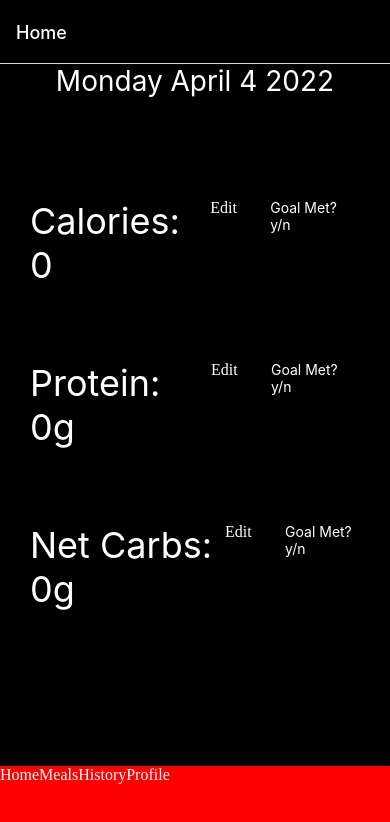
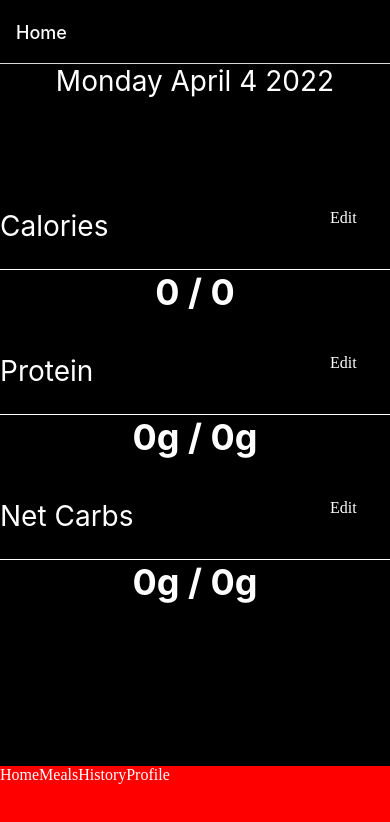
Before and after one commit to teevans3/NutritionApp, a React Native app: screen /Home in a window 390 px wide. Shown: the top 822 px of the page. Built offline with nearby package versions, Linux system fonts and the light colour scheme; some icons are missing.

Commit message:
styled home page; styled profile page

```diff
--- a/Pages/Home.tsx
+++ b/Pages/Home.tsx
@@ -10,7 +10,7 @@ import { StyleSheet, Text, View } from "react-native";
 import FooterNav from "../components/FooterNav";
 import AwesomeButton from "react-native-really-awesome-button";
 import { container } from "../styles/general";
-import { selectMode } from "../profileSlice";
+import { selectMode, selectDailyGoals } from "../profileSlice";
 import { nutritionModes } from "../enums/profileEnums";
 
 type HomePropsType = {
@@ -26,14 +26,20 @@ const Home = ({ navigation }: HomePropsType): ReactElement => {
 
   const mode = useSelector(selectMode);
 
+  const dailyGoals = useSelector(selectDailyGoals);
+
   const nutritionList = [
-    { title: "Calories", total: totalCalories },
-    { title: "Protein", total: totalProtein },
-    { title: "Net Carbs", total: totalNetCarbs },
+    { title: "Calories", type: "calories", total: totalCalories },
+    { title: "Protein", type: "protein", total: totalProtein },
+    { title: "Net Carbs", type: "netCarbs", total: totalNetCarbs },
   ];
 
+  const renderDailyNutritionGoal = (nutritionType: string): number => {
+    return dailyGoals[nutritionType];
+  };
+
   const renderNutritionInfo = () =>
-    nutritionList.map(({ title, total }) => {
+    nutritionList.map(({ title, total, type }) => {
       // if in Bulking mode, only care about calories and protein
       if (mode === nutritionModes.bulking && title === "Net Carbs") {
         return null;
@@ -46,13 +52,11 @@ const Home = ({ navigation }: HomePropsType): ReactElement => {
 
       return (
         <View style={styles.bodySection} key={title}>
-          <Text style={styles.bodyTitle}>
-            {title}: {total}
-            {title === "Calories" ? null : "g"}
-          </Text>
+          <View style={styles.sectionTitle}>
+            <Text style={styles.bodyTitle}>{title}</Text>
             <AwesomeButton
               width={60}
-            height={50}
+              height={30}
               raiseLevel={0}
               borderRadius={10}
               onPress={() =>
@@ -63,7 +67,16 @@ const Home = ({ navigation }: HomePropsType): ReactElement => {
             >
               Edit
             </AwesomeButton>
-          <Text style={styles.bodyText}>Goal Met? y/n</Text>
+          </View>
+          <View style={styles.divider}></View>
+          <View style={styles.sectionInfo}>
+            <Text style={styles.bodyText}>
+              {total}
+              {title === "Calories" ? null : "g"} /{" "}
+              {renderDailyNutritionGoal(type)}
+              {title === "Calories" ? null : "g"}
+            </Text>
+          </View>
         </View>
       );
     });
@@ -84,11 +97,22 @@ export default Home;
 
 const styles = StyleSheet.create({
   container: container,
+  divider: {
+    backgroundColor: "white",
+    height: 1,
+  },
   pageHeader: {
     color: "white",
     fontSize: 28,
     textAlign: "center",
   },
+  sectionTitle: {
+    width: "100%",
+    display: "flex",
+    flexDirection: "row",
+    justifyContent: "space-between",
+  },
+  sectionInfo: {},
   containerTop: {
     height: "15%",
   },
@@ -97,20 +121,23 @@ const styles = StyleSheet.create({
   },
   bodyTitle: {
     color: "white",
-    fontSize: 36,
+    fontSize: 28,
   },
   bodyText: {
+    textAlign: "center",
     color: "white",
+    fontSize: 36,
+    fontWeight: "bold",
   },
   contentContainer: {
     height: "90%",
   },
   bodySection: {
-    flexDirection: "row",
+    // flexDirection: "row",
     justifyContent: "space-between",
-    height: "25%",
-    paddingRight: 30,
-    paddingLeft: 30,
-    marginTop: 30,
+    // height: "25%",
+    // paddingRight: 30,
+    // paddingLeft: 30,
+    marginTop: 40,
   },
 });
--- a/Pages/Profile.tsx
+++ b/Pages/Profile.tsx
@@ -23,10 +23,23 @@ const Profile = ({ navigation }): ReactElement => {
     nutritionModes.both,
   ];
 
+  // TODO - find a better way to do this. store the title
+  const getNutritionTitle = (nutritionType: string): string => {
+    switch (nutritionType) {
+      case "calories":
+        return "Calories";
+      case "protein":
+        return "Protein (g)";
+      default:
+        return "Net Carbs (g)";
+    }
+  };
+
   const renderNutritionModes = () =>
     modes.map((nutritionMode) => (
-      <View>
+      <View style={styles.mode}>
         <Text style={styles.modeLabel}>{nutritionMode}</Text>
+        {/* TODO - change these to buttons for better styling? */}
         <RadioButton
           value={nutritionMode}
           status={mode === nutritionMode ? "checked" : "unchecked"}
@@ -43,13 +56,11 @@ const Profile = ({ navigation }): ReactElement => {
 
   const renderDailyGoals = () =>
     Object.keys(dailyGoals).map((nutritionType) => (
-      <>
-        <Text style={styles.bodyText}>{nutritionType}</Text>
+      <View style={styles.dailyGoalTitle}>
+        <Text style={styles.bodyText}>{getNutritionTitle(nutritionType)}</Text>
         <TextInput
           style={styles.textInput}
-          placeholder={`${dailyGoals[nutritionType]} ${
-            nutritionType === "calories" ? "" : "g"
-          }`}
+          placeholder={dailyGoals[nutritionType].toString()}
           placeholderTextColor="white"
           keyboardType="numeric"
           onChangeText={(num) =>
@@ -62,27 +73,26 @@ const Profile = ({ navigation }): ReactElement => {
           }
           maxLength={4}
         />
-      </>
+      </View>
     ));
 
   return (
     <View style={styles.container}>
       <View style={styles.contentContainer}>
         <View style={styles.containerTop}>
-          <Text style={styles.pageTitle}>Profile: User</Text>
+          <Text style={styles.pageTitle}>Profile</Text>
         </View>
         <View style={styles.containerMiddle}>
           <View style={styles.bodySection}>
             <Text style={styles.sectionTitle}>Current Mode: {mode}</Text>
-            {renderNutritionModes()}
+            <View style={styles.divider}></View>
+            <View style={styles.modesContainer}>{renderNutritionModes()}</View>
           </View>
           <View style={styles.bodySection}>
-            <Text style={styles.sectionTitle}>Current Daily Goals</Text>
+            <Text style={styles.sectionTitle}>Daily Goals</Text>
+            <View style={styles.divider}></View>
             {renderDailyGoals()}
           </View>
-        </View>
-        <View style={styles.containerBottom}>
-          <Text>Save?</Text>
         </View>
       </View>
       <FooterNav navigation={navigation} />
@@ -94,6 +104,22 @@ export default Profile;
 
 const styles = StyleSheet.create({
   container: container,
+  divider: {
+    backgroundColor: "white",
+    height: 1,
+  },
+  dailyGoalTitle: {
+    display: "flex",
+    flexDirection: "row",
+    justifyContent: "space-between",
+  },
+  modesContainer: {
+    display: "flex",
+    flexDirection: "row",
+  },
+  mode: {
+    width: "33%",
+  },
   pageHeader: {
     color: "white",
     fontSize: 36,
@@ -118,8 +144,9 @@ const styles = StyleSheet.create({
   },
   bodyText: {
     color: "white",
+    fontSize: 32,
   },
-  bodySection: {},
+  bodySection: { height: "50%" },
   sectionTitle: {
     color: "white",
     fontWeight: "bold",
@@ -127,8 +154,11 @@ const styles = StyleSheet.create({
   },
   modeLabel: {
     color: "white",
+    textAlign: "center",
   },
   textInput: {
     color: "white",
+    fontSize: 32,
+    fontWeight: "bold",
   },
 });
```
Lines whose indentation alone changed are shown as unchanged.
